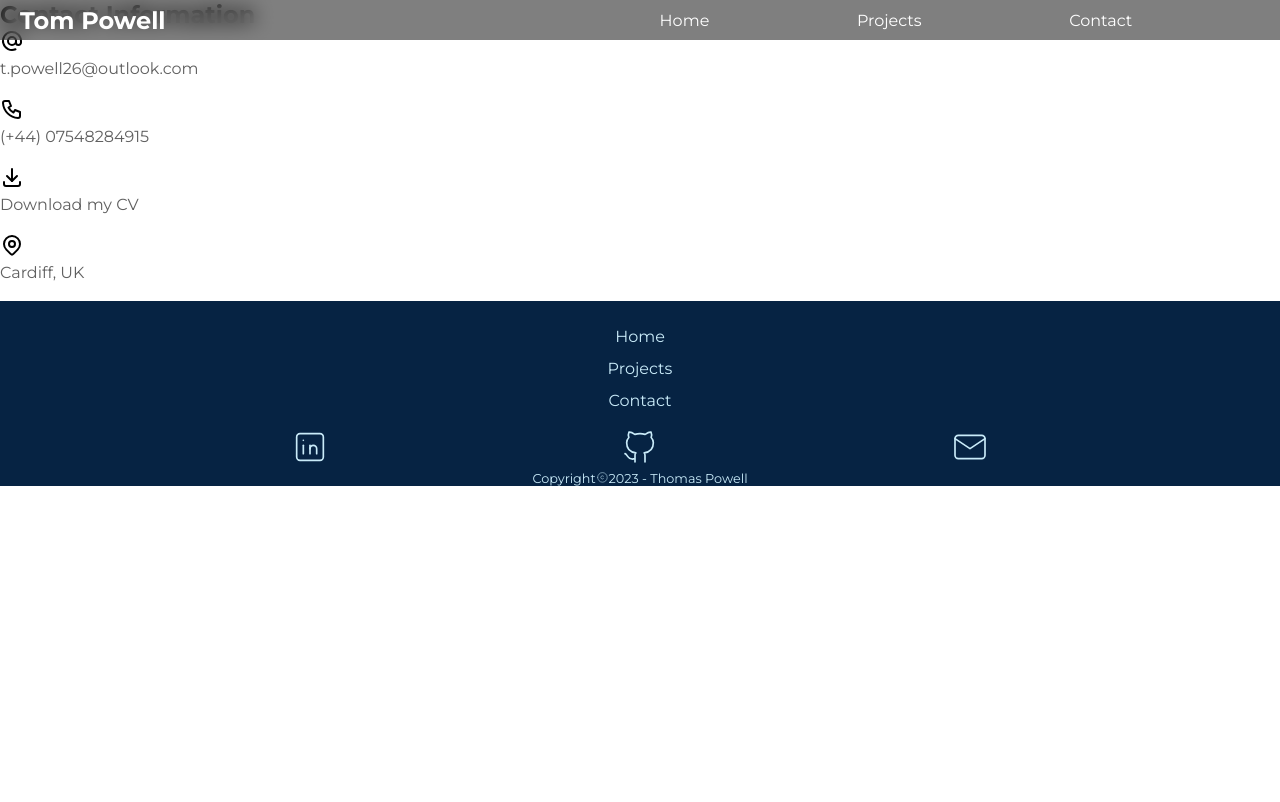
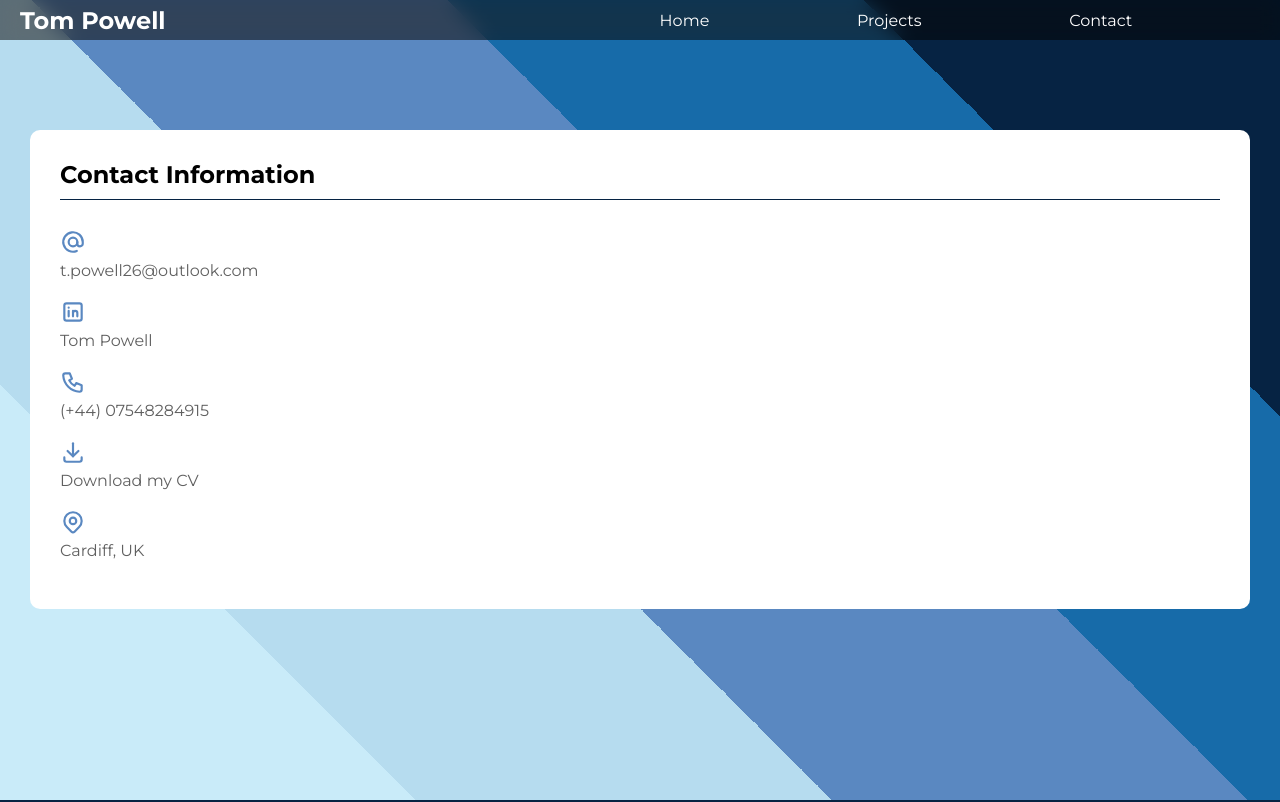
Before and after one commit to Tom2612/Portfolio, a React (Vite) app: page /contact in a window 1280 px wide. Shown: the top 802 px of the page. Built offline with nearby package versions, Linux system fonts and the light colour scheme.

Commit message:
Added contact page styles

```diff
--- a/src/index.css
+++ b/src/index.css
@@ -13,6 +13,7 @@ p {
   margin-bottom: 1rem;
 }
 a {
+  display: block;
   text-decoration: none;
   color: inherit;
 }
@@ -113,6 +114,27 @@ footer a {
   color: #C9EBF9;
 }
 
+.contact-page {
+  padding-top: 100px;
+  margin-top: none;
+  height: 100vh;
+  background-image: linear-gradient(45deg, #C9EBF9 0 20%, #B6DCEF 0 40%, #5A88C1 0 60%, #176BA9 0 80%, #062343 0 100%);
+}
+.contact-card-header{
+  width: 100%;
+  padding-bottom: 10px;
+  border-bottom: 1px solid #062343;
+  margin-bottom: 1.8rem;
+}
+.contact-card {
+  background-color: #fff;
+  margin: 30px;
+  padding: 30px;
+  border-radius: 10px;
+  display: flex;
+  flex-direction: column;
+}
+
 @media (max-width: 820px) {
   .about-container {
     flex-direction: column;
--- a/src/pages/Contact.jsx
+++ b/src/pages/Contact.jsx
@@ -1,21 +1,23 @@
 import React from 'react';
-import { IconAt, IconMail, IconPhone, IconDownload, IconMapPin } from '@tabler/icons-react';
+import { IconAt, IconBrandLinkedin, IconPhone, IconDownload, IconMapPin } from '@tabler/icons-react';
 
 export default function Contact() {
   return (
-    <div>
+    <div className='contact-page'>
         <div className='contact-card'>
             <div className='contact-card-header'>
                 <h2>Contact Information</h2>
             </div>
             <div className='contact-card-info'>
-                <IconAt />
+                <IconAt size={26} color='#5A88C1'/>
                 <p>t.powell26@outlook.com</p>
-                <IconPhone />
+                <IconBrandLinkedin size={26} color='#5A88C1'/>
+                <a style={{marginBottom: '1rem', lineHeight: '1.5rem', color: '#606060'}} href='https://www.linkedin.com/in/tom-powell-575864225/'>Tom Powell</a>
+                <IconPhone size={26} color='#5A88C1'/>
                 <p>(+44) 07548284915</p>
-                <IconDownload />
+                <IconDownload size={26} color='#5A88C1'/>
                 <p>Download my CV</p>
-                <IconMapPin />
+                <IconMapPin size={26} color='#5A88C1'/>
                 <p>Cardiff, UK</p>
             </div>
         </div>
```
